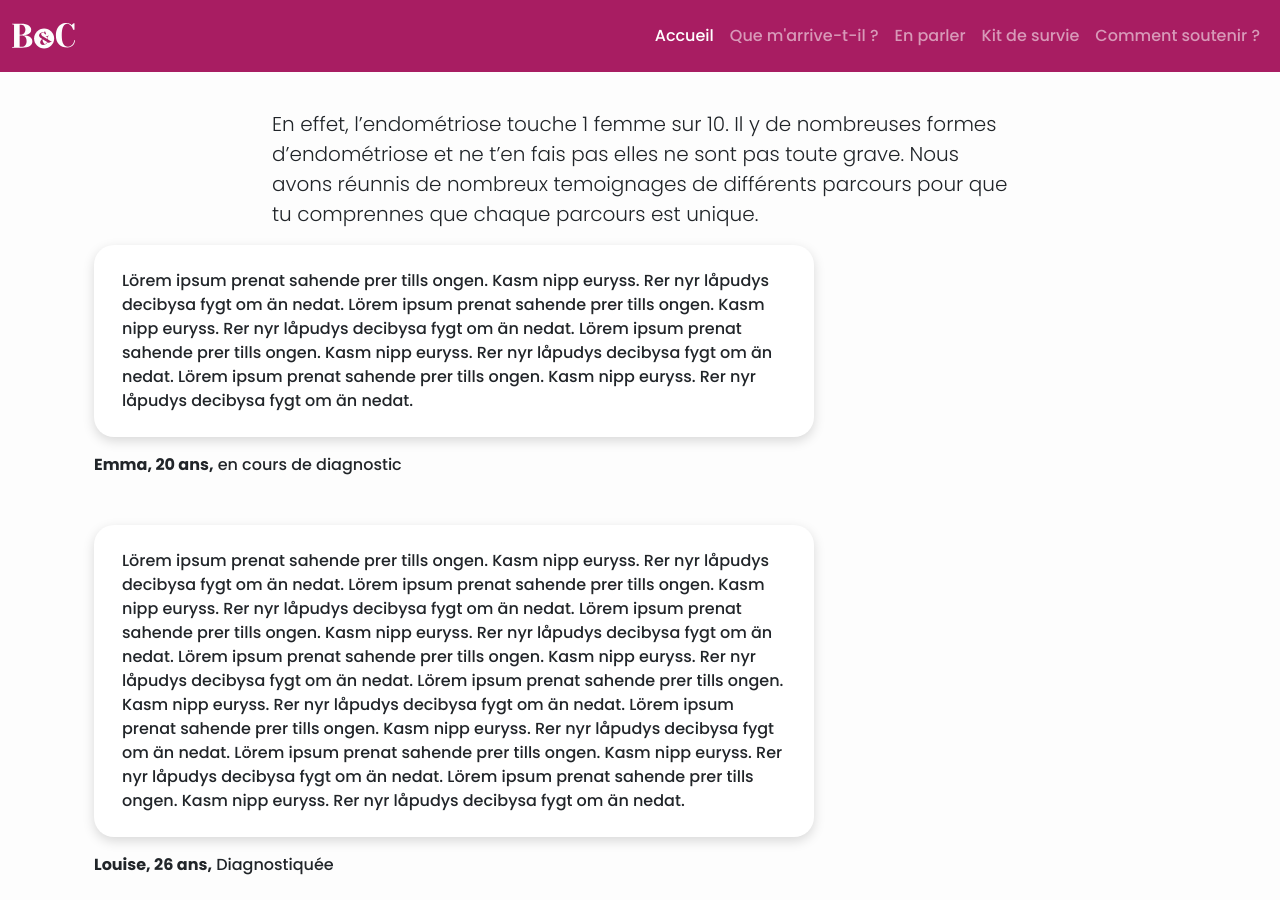
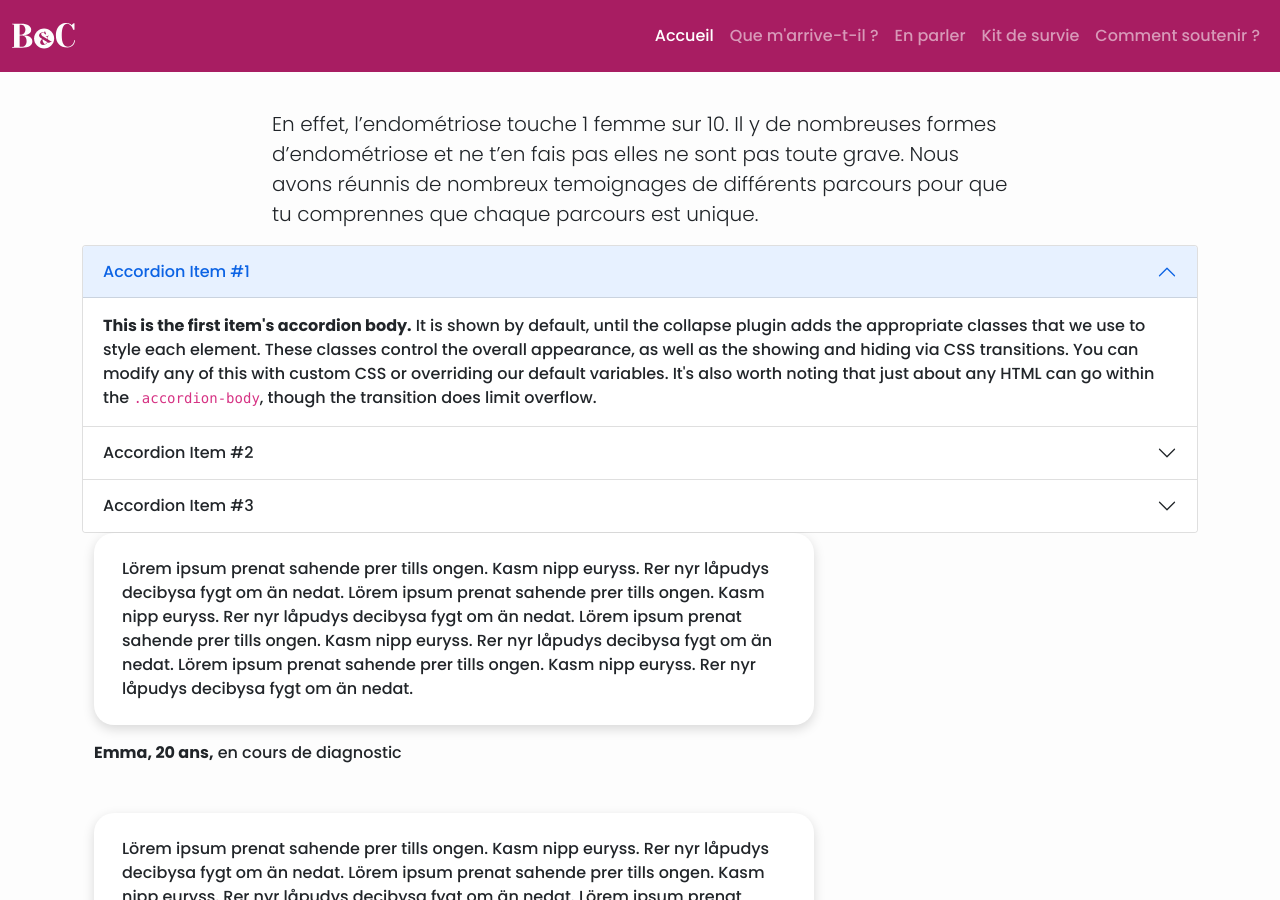
Before and after one commit to mthibaultweb/BouillotteEtCulotte, a Jekyll site: the page built from index.md, in a window 1280 px wide and 900 px high, scrolled down 1914 px. Built offline with Jekyll 4.4.1, drawn with Linux system fonts in a browser that asks for light colours.

Commit message:
accordion

```diff
--- /dev/null
+++ b/_includes/accordion.html
@@ -0,0 +1,44 @@
+<div class="accordion" id="accordionExample">
+    <div class="accordion-item">
+        <h2 class="accordion-header" id="headingOne">
+            <button class="accordion-button" type="button" data-bs-toggle="collapse" data-bs-target="#collapseOne" aria-expanded="true" aria-controls="collapseOne">
+          Accordion Item #1
+        </button>
+        </h2>
+        <div id="collapseOne" class="accordion-collapse collapse show" aria-labelledby="headingOne" data-bs-parent="#accordionExample">
+            <div class="accordion-body">
+                <strong>This is the first item's accordion body.</strong> It is shown by default, until the collapse plugin adds the appropriate classes that we use to style each element. These classes control the overall appearance, as well as the showing
+                and hiding via CSS transitions. You can modify any of this with custom CSS or overriding our default variables. It's also worth noting that just about any HTML can go within the <code>.accordion-body</code>, though the transition does
+                limit overflow.
+            </div>
+        </div>
+    </div>
+    <div class="accordion-item">
+        <h2 class="accordion-header" id="headingTwo">
+            <button class="accordion-button collapsed" type="button" data-bs-toggle="collapse" data-bs-target="#collapseTwo" aria-expanded="false" aria-controls="collapseTwo">
+          Accordion Item #2
+        </button>
+        </h2>
+        <div id="collapseTwo" class="accordion-collapse collapse" aria-labelledby="headingTwo" data-bs-parent="#accordionExample">
+            <div class="accordion-body">
+                <strong>This is the second item's accordion body.</strong> It is hidden by default, until the collapse plugin adds the appropriate classes that we use to style each element. These classes control the overall appearance, as well as the
+                showing and hiding via CSS transitions. You can modify any of this with custom CSS or overriding our default variables. It's also worth noting that just about any HTML can go within the <code>.accordion-body</code>, though the transition
+                does limit overflow.
+            </div>
+        </div>
+    </div>
+    <div class="accordion-item">
+        <h2 class="accordion-header" id="headingThree">
+            <button class="accordion-button collapsed" type="button" data-bs-toggle="collapse" data-bs-target="#collapseThree" aria-expanded="false" aria-controls="collapseThree">
+          Accordion Item #3
+        </button>
+        </h2>
+        <div id="collapseThree" class="accordion-collapse collapse" aria-labelledby="headingThree" data-bs-parent="#accordionExample">
+            <div class="accordion-body">
+                <strong>This is the third item's accordion body.</strong> It is hidden by default, until the collapse plugin adds the appropriate classes that we use to style each element. These classes control the overall appearance, as well as the showing
+                and hiding via CSS transitions. You can modify any of this with custom CSS or overriding our default variables. It's also worth noting that just about any HTML can go within the <code>.accordion-body</code>, though the transition does
+                limit overflow.
+            </div>
+        </div>
+    </div>
+</div>
--- a/index.md
+++ b/index.md
@@ -66,5 +66,6 @@ title: Bouillotte & Culotte
             <p class="lead">En effet, l’endométriose touche 1 femme sur 10. Il y de nombreuses formes d’endométriose et ne t’en fais pas elles ne sont pas toute grave. Nous avons réunnis de nombreux temoignages de différents parcours pour que tu comprennes que chaque parcours est unique.</p>
         </div>
     </div>
+    {% include accordion.html %}
     {% include testimonials-endogirls.html %}
 </article>
```
Also changed, not shown: Gemfile.lock.
